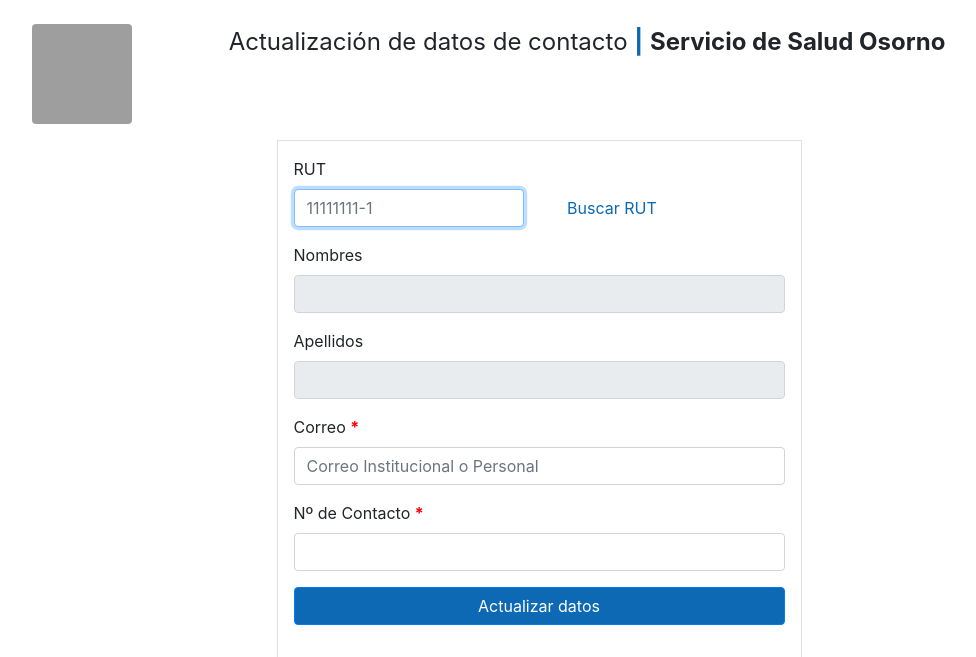
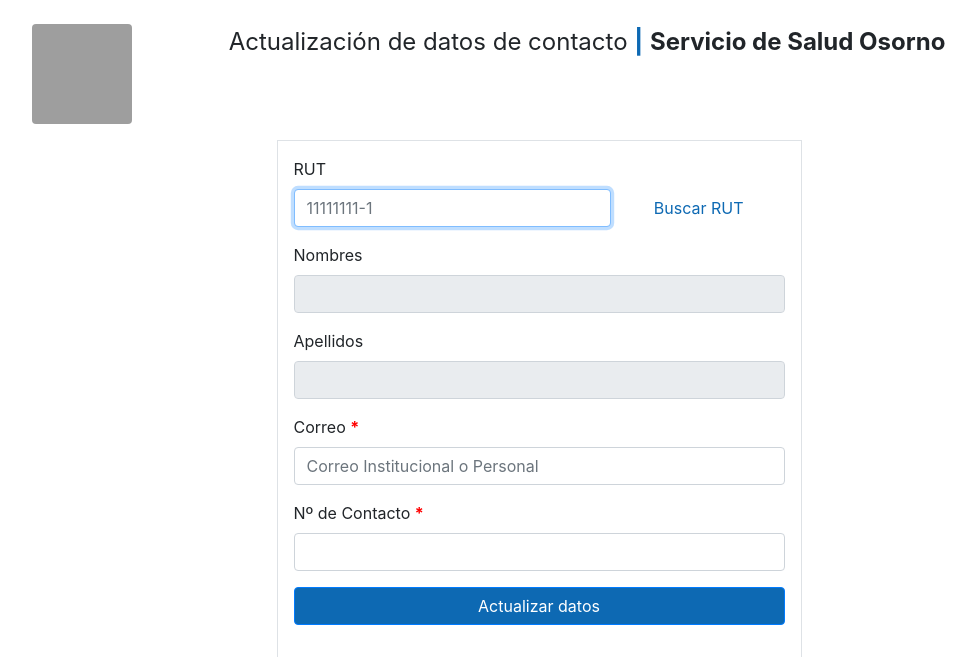
Before and after one commit to marco-gnz/Formulario-de-actualizacion-de-datos-sso, a PHP site: page /Formulario-Contacto-SSO/ in a window 1280 px wide. Shown: the top 657 px of the page, without its empty margins (101-1077 px from the left). Run offline with PHP 8.4, Linux system fonts and the light colour scheme; grey boxes are pictures that could not be loaded.

Commit message:
Modulo Vista - Se cambio texto

```diff
--- a/index.php
+++ b/index.php
@@ -34,12 +34,12 @@
                     <div class="form-group">
                         <label for="email">RUT</label>
                         <div class="row">
-                            <div class="col-md-6">
+                            <div class="col-md-8">
                                 <input type="text" name="busqueda" id="busqueda" maxlength="10" class="form-control" placeholder="11111111-1" autofocus required>
                                 <div id="error" style="color: red;"></div>
                                 <div id="usuarioEditado" style="color: #0d69b3;"></div>
                             </div>
-                            <div class="col-md-6">
+                            <div class="col-md-4">
                                 <button type="button" id="bucarRut" class="btn btn-link" style="color: #0d69b3;">Buscar RUT</button>
                             </div>
                         </div>
@@ -114,7 +114,7 @@
                         let estado = data[5];
 
                         if (estado != 0) {
-                            let usuarioEditado = "Datos ya actualizados..."
+                            let usuarioEditado = "Datos ya actualizados, por favor espere..."
                             document.getElementById('usuarioEditado').innerHTML = usuarioEditado;
                             location.href = "https://ssosorno.cl";
                         } else {
```
